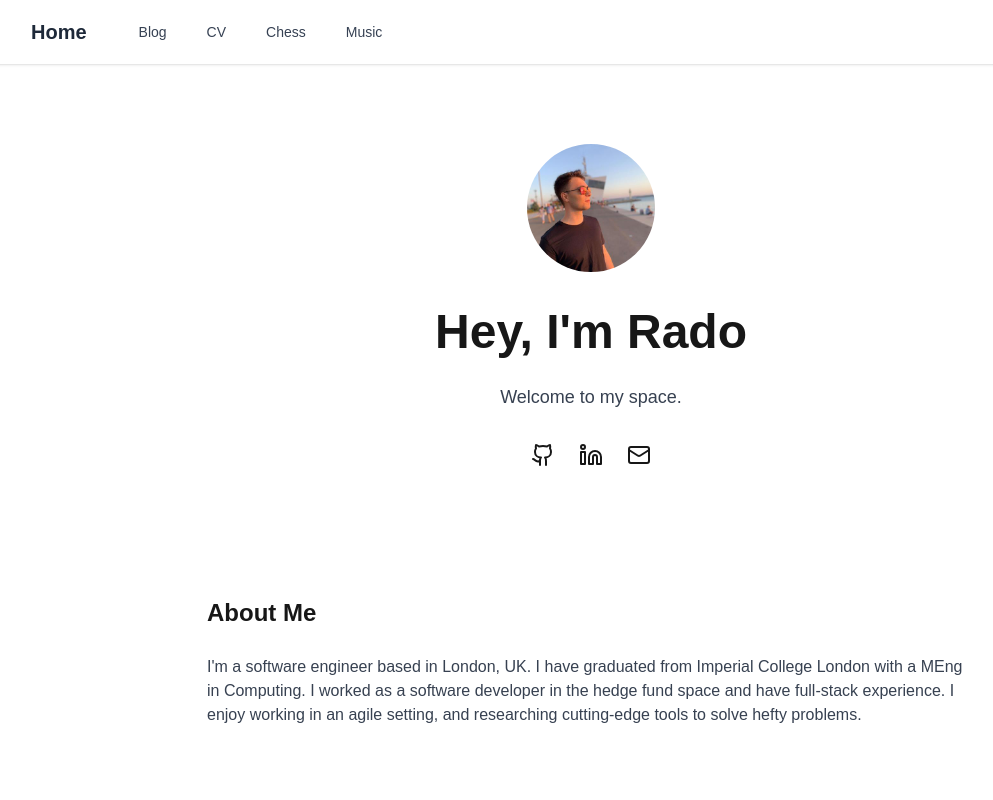
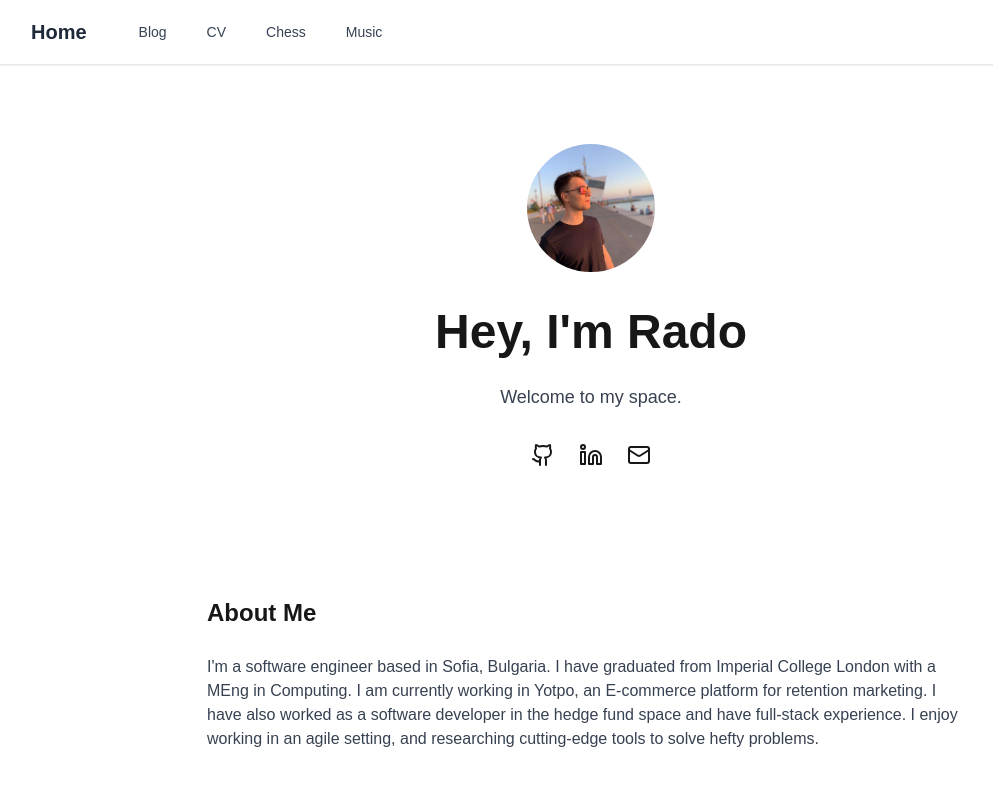
Before and after one commit to radostinpetrov/radostinpetrov.github.io, a Next.js app: page / in a window 1280 px wide. Shown: the top 800 px of the page, without its empty margins (49-1042 px from the left). Built offline with nearby package versions, Linux system fonts and the light colour scheme.

Commit message:
update about me

```diff
--- a/app/page.tsx
+++ b/app/page.tsx
@@ -58,9 +58,10 @@ export default function Home() {
           <div className={styles.aboutContainer}>
             <h2 className={styles.sectionTitle}>About Me</h2>
             <p className={styles.aboutText}>
-              I&apos;m a software engineer based in London, UK. I have graduated from Imperial College London with
-              a MEng in Computing. I worked as a software developer in the hedge fund space and have full-stack
-              experience. I enjoy working in an agile setting, and researching cutting-edge tools to solve hefty problems.
+              I&apos;m a software engineer based in Sofia, Bulgaria. I have graduated from Imperial College London with
+              a MEng in Computing.  I am currently working in Yotpo, an E-commerce platform for retention marketing.
+              I have also worked as a software developer in the hedge fund space and have full-stack experience.
+              I enjoy working in an agile setting, and researching cutting-edge tools to solve hefty problems.
             </p>
           </div>
         </section>
```
Also changed, not shown: 1 other file (tests, documents, lock files or other folders).
